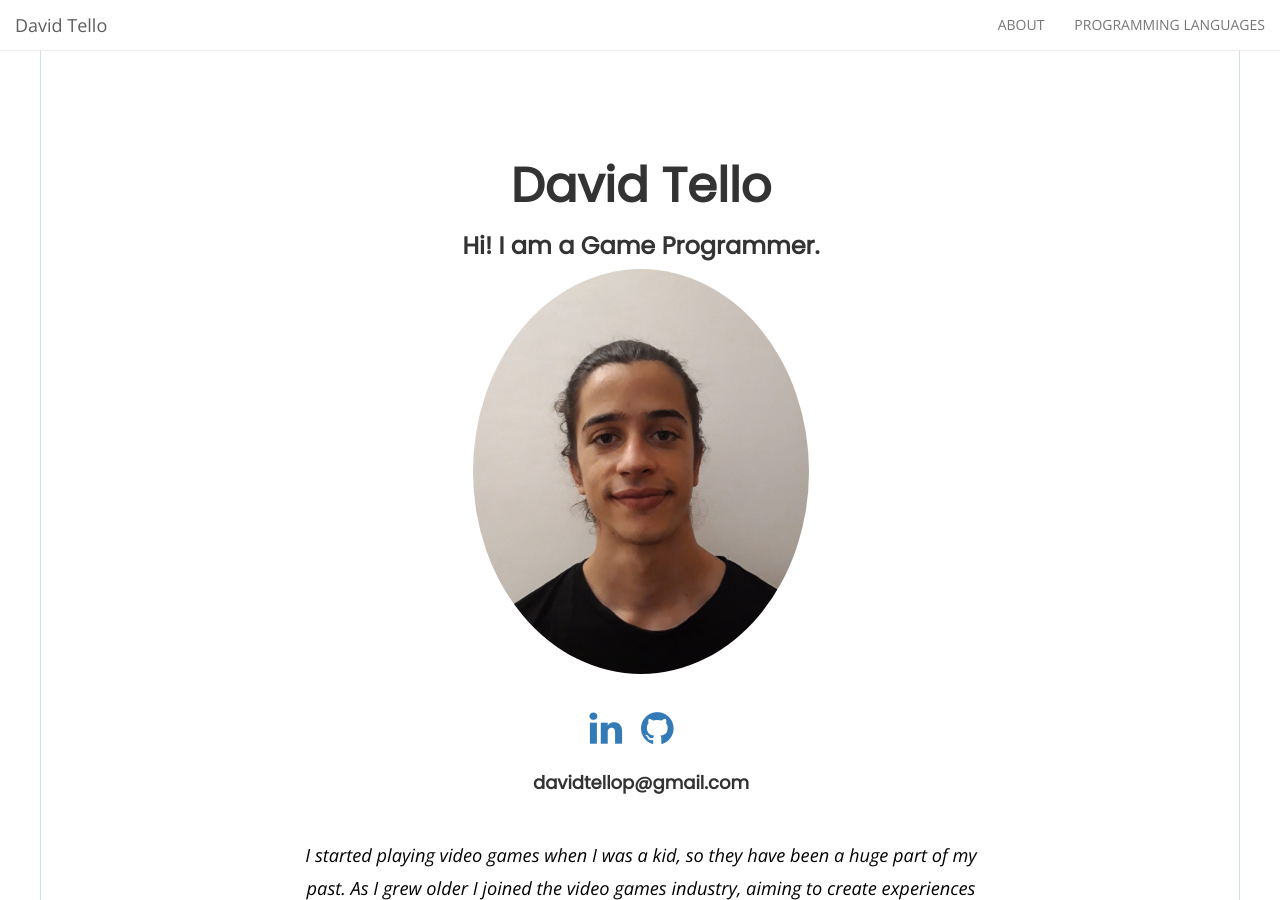
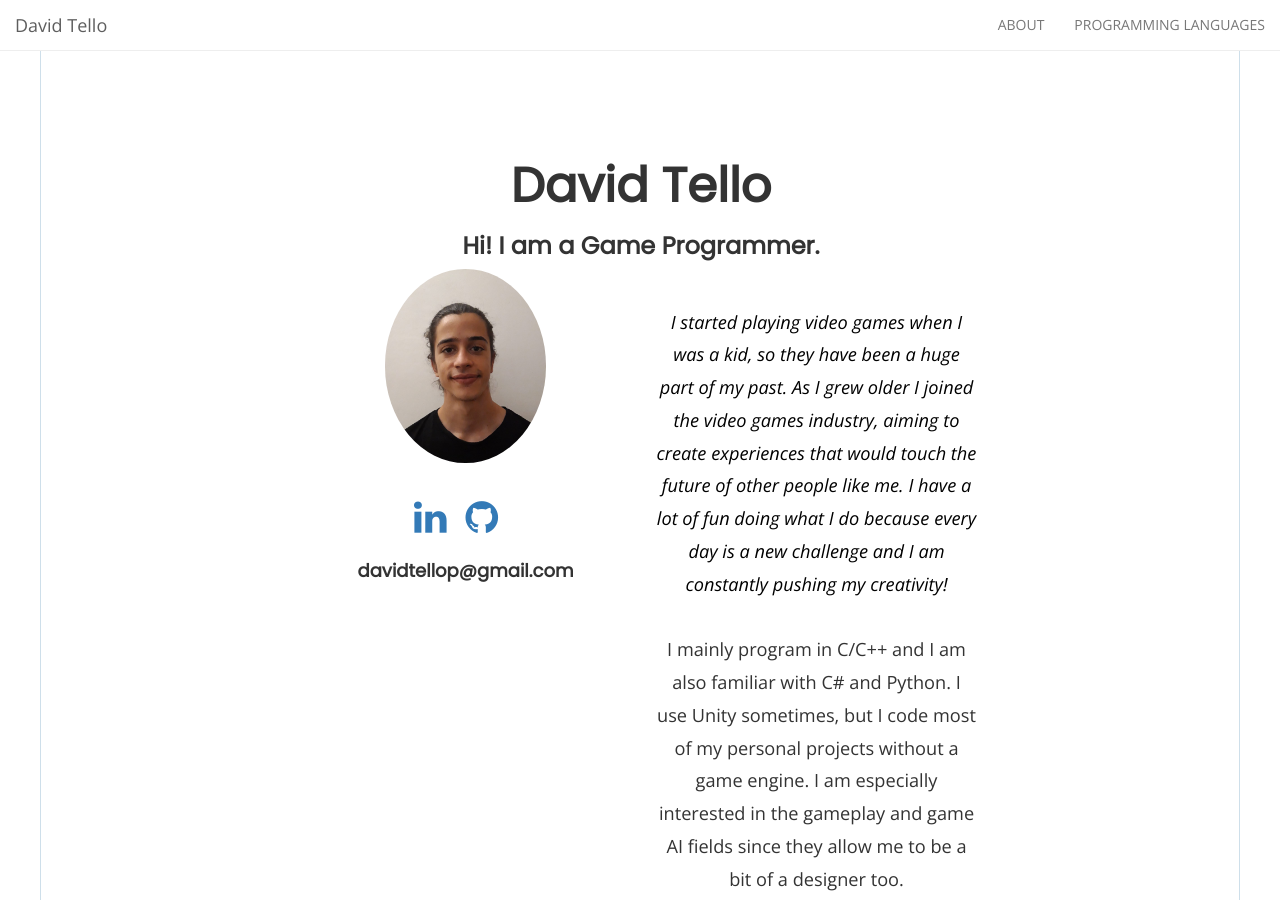
Before and after one commit to DavidTello1/Website, a Jekyll site: the page built from index.html, in a window 1280 px wide and 900 px high. Built offline with Jekyll 4.4.1, drawn with Linux system fonts in a browser that asks for light colours; nearby versions of some CDN libraries; the list of posts is cut into pages by our own code.

Commit message:
Update home-hero.html

```diff
--- a/_includes/home-hero.html
+++ b/_includes/home-hero.html
@@ -12,7 +12,7 @@
           <h3 class="text-center">{{site.description}}</h3>
           {% endif %}
 
-          <div class="col-md-12 col-md-6 pull-left">
+          <div class="col-md-6 col-md-6 pull-left">
             <img class="img-responsive img-circle my-profile-pic" src="{{ site.url }}/Website/img/Picture.png">
 
             <br><br>
@@ -31,7 +31,7 @@
             {% endif %}
           </div>
 
-          <div class="col-md-12 col-md-6 pull-right">
+          <div class="col-md-6 col-md-6 pull-right">
             {% include about.html %}
           </div>
 
```
